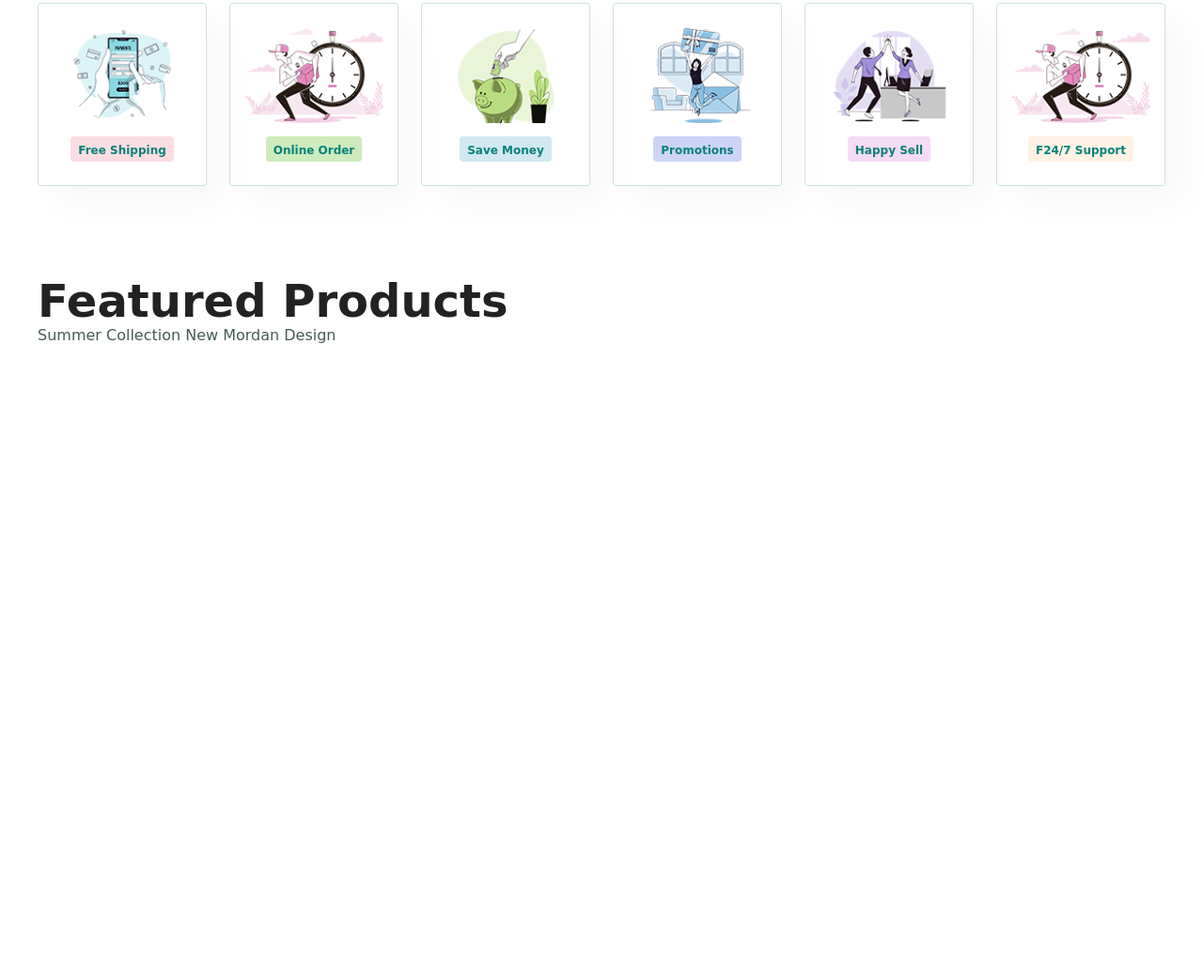
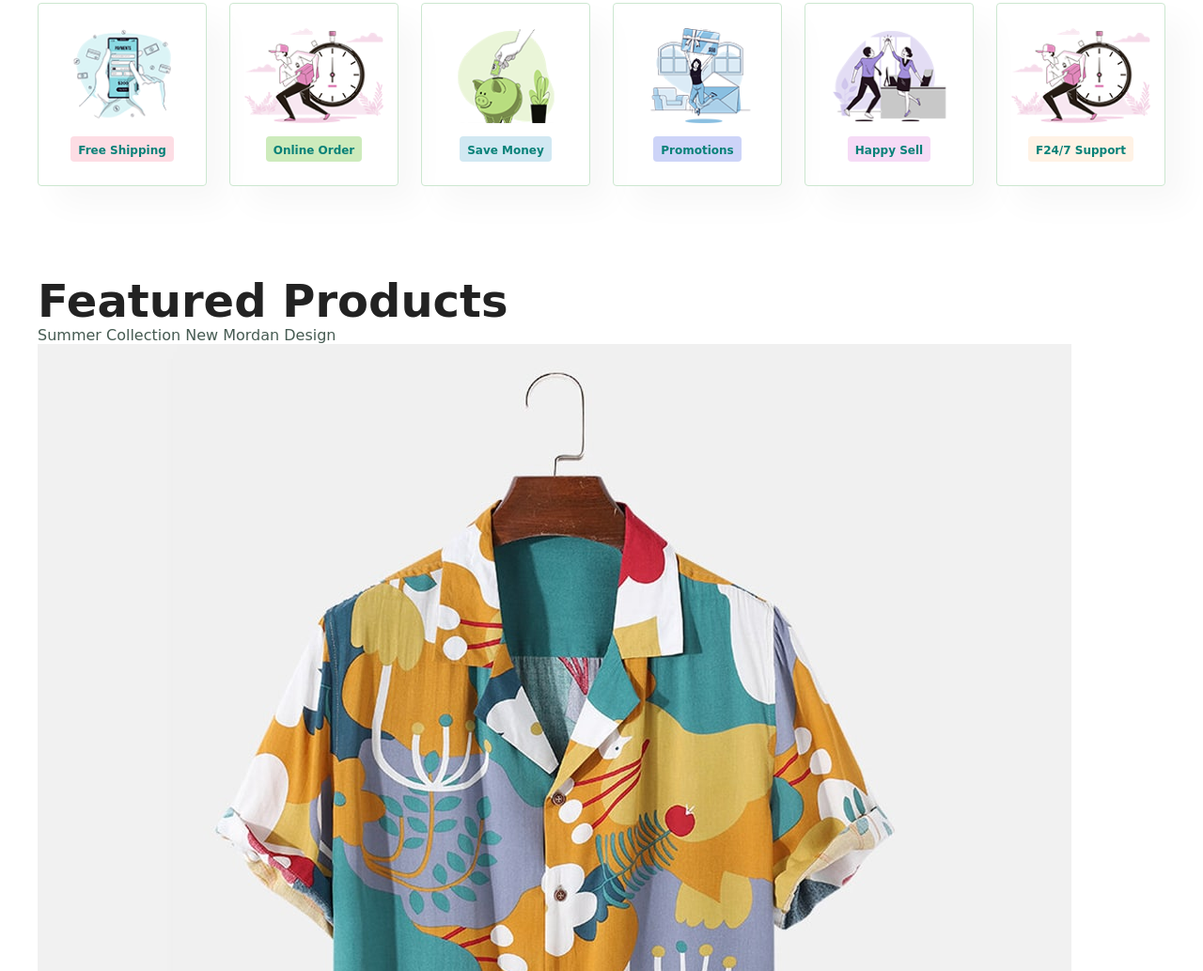
Before and after one commit to kolamat/E-commerce, a plain HTML site: page index.html in a window 1280 px wide. Shown: the part 847-1880 px from the top of the page at 94% size. Before the commit the page ends 1253 px from the top, so only its background shows below. Drawn offline with Linux system fonts and the light colour scheme; a web font is replaced by a local one.

Commit message:
On branch main Your branch is up to date with 'origin/main'.
Changes to be committed:
	modified:   index.html

```diff
--- a/index.html
+++ b/index.html
@@ -65,7 +65,11 @@
   <section id="produt-1" class="section-p1">
     <h2>Featured Products</h2>
     <p>Summer Collection New Mordan Design</p>
-
+    <div class="pro-container">
+      <div class="pro">
+        <img src="./ecommerce website properties/Products/f1.jpg" alt="">
+      </div>
+    </div>
   </section>
 
   <script src="app.js"></script>
```
